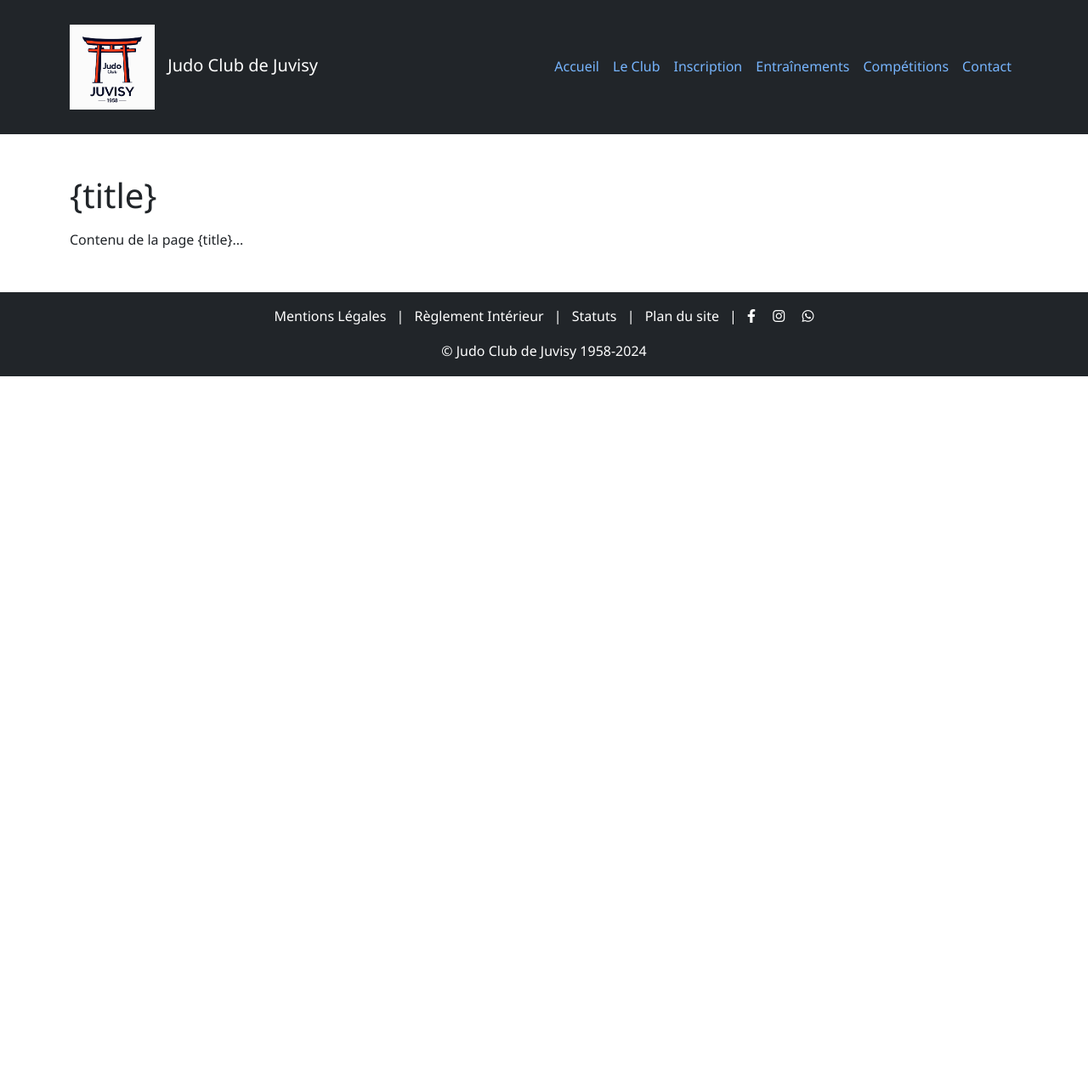
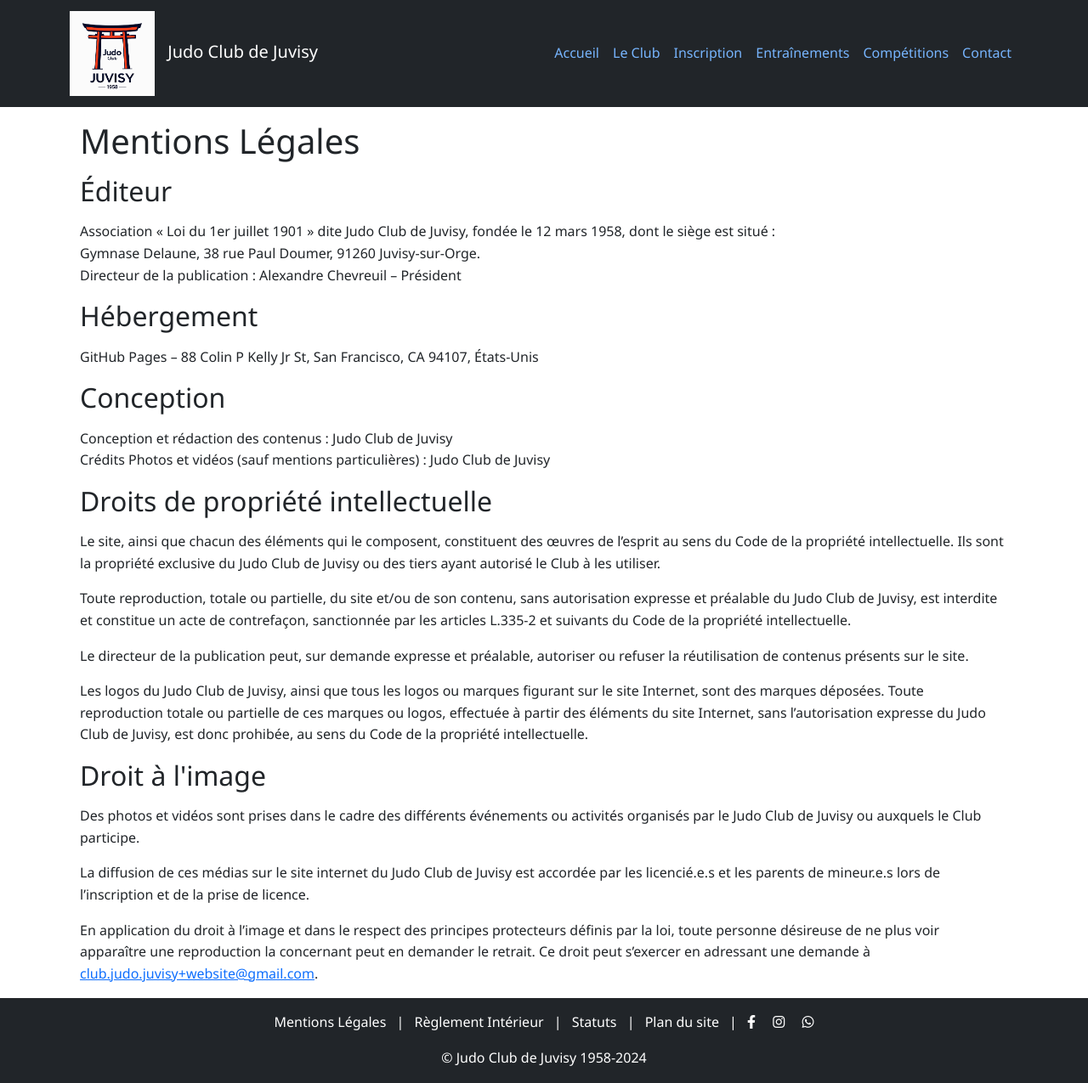
Before and after one commit to JudoClubJuvisy/website2, a Jekyll site: the page built from mentions-legales.html, in a window 1280 px wide. Shown: the whole page at 85% size. Built offline with Jekyll 4.4.1, drawn with Linux system fonts in a browser that asks for light colours; before the commit the page ends 900 px from its top, so only the background shows below that.

Commit message:
Ajout de la page mention légales

```diff
--- a/mentions-legales.html
+++ b/mentions-legales.html
@@ -1,116 +1,54 @@
-<!DOCTYPE html>
-<html lang="fr">
-<head>
-    <meta charset="UTF-8">
-    <meta name="viewport" content="width=device-width, initial-scale=1.0">
-    <title>Judo Club de Juvisy - Mentions Légales</title>
-    <link rel="icon" href="assets/images/favicon-192x192.png" type="image/png">
-    <link href="https://fonts.googleapis.com/css2?family=Noto+Sans&family=Roboto&display=swap" rel="stylesheet">
-    <link href="https://cdn.jsdelivr.net/npm/bootstrap@5.3.3/dist/css/bootstrap.min.css" rel="stylesheet">
-    <link rel="stylesheet" href="https://cdnjs.cloudflare.com/ajax/libs/font-awesome/6.0.0-beta3/css/all.min.css">
-    <link rel="stylesheet" href="assets/css/styles.css">
-</head>
-<body>
-    <header class="bg-dark text-white p-3">
-        <div class="container">
-            <nav class="navbar navbar-expand-lg navbar-dark" aria-label="Main navigation">
-                <a class="navbar-brand" href="#">
-                    <img src="assets/images/logo.png" alt="Logo Judo Club de Juvisy" class="logo-club">
-                    Judo Club de Juvisy
-                </a>
-                <button class="navbar-toggler" type="button" data-bs-toggle="collapse" data-bs-target="#navbarNav" aria-controls="navbarNav" aria-expanded="false" aria-label="Toggle navigation">
-                    <span class="navbar-toggler-icon"></span>
-                </button>
-                <div class="collapse navbar-collapse" id="navbarNav">
-                    <ul class="navbar-nav ms-auto">
-                        <li class="nav-item">
-                            <a class="nav-link" href="index.html">Accueil</a>
-                        </li>
-                        <li class="nav-item">
-                            <a class="nav-link" href="le-club.html">Le Club</a>
-                        </li>
-                        <li class="nav-item">
-                            <a class="nav-link" href="inscription.html">Inscription</a>
-                        </li>
-                        <li class="nav-item">
-                            <a class="nav-link" href="entrainements.html">Entraînements</a>
-                        </li>
-                        <li class="nav-item">
-                            <a class="nav-link" href="competitions.html">Compétitions</a>
-                        </li>
-                        <li class="nav-item">
-                            <a class="nav-link" href="contact.html">Contact</a>
-                        </li>
-                    </ul>
-                </div>
-            </nav>
-        </div>
-    </header>
+---
+layout: default
+title: Mentions Légales
+---
 
-    <main class="container my-5">
-        <h1>{title}</h1>
-        <p>Contenu de la page {title}...</p>
-    </main>
+<section class="container my-3">
+    <h1>Mentions Légales</h1>
 
-    <footer class="bg-dark text-white p-3 text-center">
-        <div class="container">
-            <div class="d-none d-md-block">
-                <div class="row justify-content-center mb-3">
-                    <div class="col-auto">
-                        <a href="mentions-legales.html" class="footer-link text-white">Mentions Légales</a>
-                        <span class="mx-2">|</span>
-                        <a href="reglement-interieur.html" class="footer-link text-white">Règlement Intérieur</a>
-                        <span class="mx-2">|</span>
-                        <a href="statuts.html" class="footer-link text-white">Statuts</a>
-                        <span class="mx-2">|</span>
-                        <a href="plan-du-site.html" class="footer-link text-white">Plan du site</a>
-                        <span class="mx-2">|</span>
-                        <a href="https://www.facebook.com" target="_blank" class="social-link text-white me-3" aria-label="Facebook">
-                            <i class="fab fa-facebook-f"></i>
-                        </a>
-                        <a href="https://www.instagram.com" target="_blank" class="social-link text-white me-3" aria-label="Instagram">
-                            <i class="fab fa-instagram"></i>
-                        </a>
-                        <a href="https://www.whatsapp.com" target="_blank" class="social-link text-white" aria-label="WhatsApp">
-                            <i class="fab fa-whatsapp"></i>
-                        </a>
-                    </div>
-                </div>
-            </div>
+    <h2>Éditeur</h2>
+    <p>
+        Association « Loi du 1er juillet 1901 » dite Judo Club de Juvisy, fondée le 12 mars 1958, dont le siège est situé :
+        <br>
+        Gymnase Delaune, 38 rue Paul Doumer, 91260 Juvisy-sur-Orge.
+        <br>
+        Directeur de la publication : Alexandre Chevreuil – Président
+    </p>
 
-            <div class="d-block d-md-none">
-                <div class="row justify-content-center mb-3">
-                    <div class="col-auto">
-                        <a href="https://www.facebook.com" target="_blank" class="social-link text-white me-3" aria-label="Facebook">
-                            <i class="fab fa-facebook-f"></i>
-                        </a>
-                        <a href="https://www.instagram.com" target="_blank" class="social-link text-white me-3" aria-label="Instagram">
-                            <i class="fab fa-instagram"></i>
-                        </a>
-                        <a href="https://www.whatsapp.com" target="_blank" class="social-link text-white" aria-label="WhatsApp">
-                            <i class="fab fa-whatsapp"></i>
-                        </a>
-                    </div>
-                </div>
-                <div class="row text-center mb-3">
-                    <div class="col-12">
-                        <a href="mentions-legales.html" class="footer-link text-white d-block mb-2">Mentions Légales</a>
-                        <a href="reglement-interieur.html" class="footer-link text-white d-block mb-2">Règlement Intérieur</a>
-                        <a href="statuts.html" class="footer-link text-white d-block mb-2">Statuts</a>
-                        <a href="plan-du-site.html" class="footer-link text-white d-block">Plan du site</a>
-                    </div>
-                </div>
-            </div>
+    <h2>Hébergement</h2>
+    <p>
+        GitHub Pages – 88 Colin P Kelly Jr St, San Francisco, CA 94107, États-Unis
+    </p>
 
-            <div class="row">
-                <div class="col">
-                    &copy; Judo Club de Juvisy 1958-<span id="current-year"></span>
-                </div>
-            </div>
-        </div>
-    </footer>
+    <h2>Conception</h2>
+    <p>
+        Conception et rédaction des contenus : Judo Club de Juvisy
+        <br>
+        Crédits Photos et vidéos (sauf mentions particulières) : Judo Club de Juvisy
+    </p>
 
-    <script src="https://cdn.jsdelivr.net/npm/bootstrap@5.3.3/dist/js/bootstrap.bundle.min.js"></script>
-    <script src="assets/js/scripts.js"></script>
-</body>
-</html>
+    <h2>Droits de propriété intellectuelle</h2>
+    <p>
+        Le site, ainsi que chacun des éléments qui le composent, constituent des œuvres de l’esprit au sens du Code de la propriété intellectuelle. Ils sont la propriété exclusive du Judo Club de Juvisy ou des tiers ayant autorisé le Club à les utiliser.
+    </p>
+    <p>
+        Toute reproduction, totale ou partielle, du site et/ou de son contenu, sans autorisation expresse et préalable du Judo Club de Juvisy, est interdite et constitue un acte de contrefaçon, sanctionnée par les articles L.335-2 et suivants du Code de la propriété intellectuelle.
+    </p>
+    <p>
+        Le directeur de la publication peut, sur demande expresse et préalable, autoriser ou refuser la réutilisation de contenus présents sur le site.
+    </p>
+    <p>
+        Les logos du Judo Club de Juvisy, ainsi que tous les logos ou marques figurant sur le site Internet, sont des marques déposées. Toute reproduction totale ou partielle de ces marques ou logos, effectuée à partir des éléments du site Internet, sans l’autorisation expresse du Judo Club de Juvisy, est donc prohibée, au sens du Code de la propriété intellectuelle.
+    </p>
+
+    <h2>Droit à l'image</h2>
+    <p>
+        Des photos et vidéos sont prises dans le cadre des différents événements ou activités organisés par le Judo Club de Juvisy ou auxquels le Club participe.
+    </p>
+    <p>
+        La diffusion de ces médias sur le site internet du Judo Club de Juvisy est accordée par les licencié.e.s et les parents de mineur.e.s lors de l’inscription et de la prise de licence.
+    </p>
+    <p>
+        En application du droit à l’image et dans le respect des principes protecteurs définis par la loi, toute personne désireuse de ne plus voir apparaître une reproduction la concernant peut en demander le retrait. Ce droit peut s’exercer en adressant une demande à <a href="mailto:club.judo.juvisy+website@gmail.com">club.judo.juvisy+website@gmail.com</a>.
+    </p>
+</section>
```
